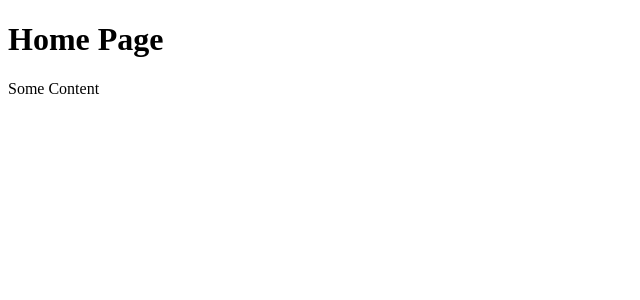
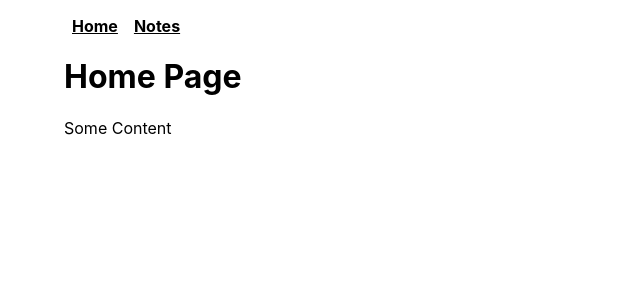
Before and after one commit to Brainybrian316/sticky-note, a Next.js app: page / in a window 1280 px wide. Shown: the top 300 px of the page, without its empty margins (0-640 px from the left). Built offline with nearby package versions, Linux system fonts and the light colour scheme.

Commit message:
css and routes

```diff
--- /dev/null
+++ b/app/globals.css
@@ -0,0 +1,52 @@
+* {
+	box-sizing: border-box;
+}
+
+html,
+body {
+	padding: 0;
+	margin: 0;
+	font-family: -apple-system, BlinkMacSystemFont, Segoe UI, Roboto, Oxygen, Ubuntu, Cantarell,
+		Fira Sans, Droid Sans, Helvetica Neue, sans-serif;
+	padding: 0 2rem;
+}
+
+a {
+	color: inherit;
+	text-decoration: none;
+	padding: 0;
+	margin: 0;
+}
+
+main {
+	min-height: 100vh;
+	padding: 1rem 0;
+	display: flex;
+	flex-direction: column;
+	justify-content: flex-start;
+	align-items: flex-start;
+}
+
+input,
+textarea {
+	display: block;
+	max-width: 300px;
+	margin: 0.5rem 0;
+}
+
+button {
+	background-color: #000000;
+	border: none;
+	color: white;
+	padding: 0.5rem 2rem;
+	text-align: center;
+	text-decoration: none;
+	display: inline-block;
+	cursor: pointer;
+}
+
+nav a {
+	font-weight: bold;
+	margin: 0 0.5rem;
+	text-decoration: underline;
+}
--- /dev/null
+++ b/app/layout.tsx
@@ -0,0 +1,18 @@
+/* eslint-disable @next/next/no-head-element */
+import Link from 'next/link';
+import './globals.css';
+export default function RootLayout({ children }: { children: React.ReactNode }) {
+	return (
+		<html>
+			<body>
+				<main>
+					<nav>
+						<Link href="/">Home</Link>
+						<Link href="/notes">Notes</Link>
+					</nav>
+					{children}
+				</main>
+			</body>
+		</html>
+	);
+}
--- a/next.config.js
+++ b/next.config.js
@@ -1,7 +1,8 @@
 /** @type {import('next').NextConfig} */
 const nextConfig = {
-  reactStrictMode: true,
-  swcMinify: true,
-}
+	experimental: { appDir: true },
+	reactStrictMode: true,
+	swcMinify: true,
+};
 
-module.exports = nextConfig
+module.exports = nextConfig;
```
